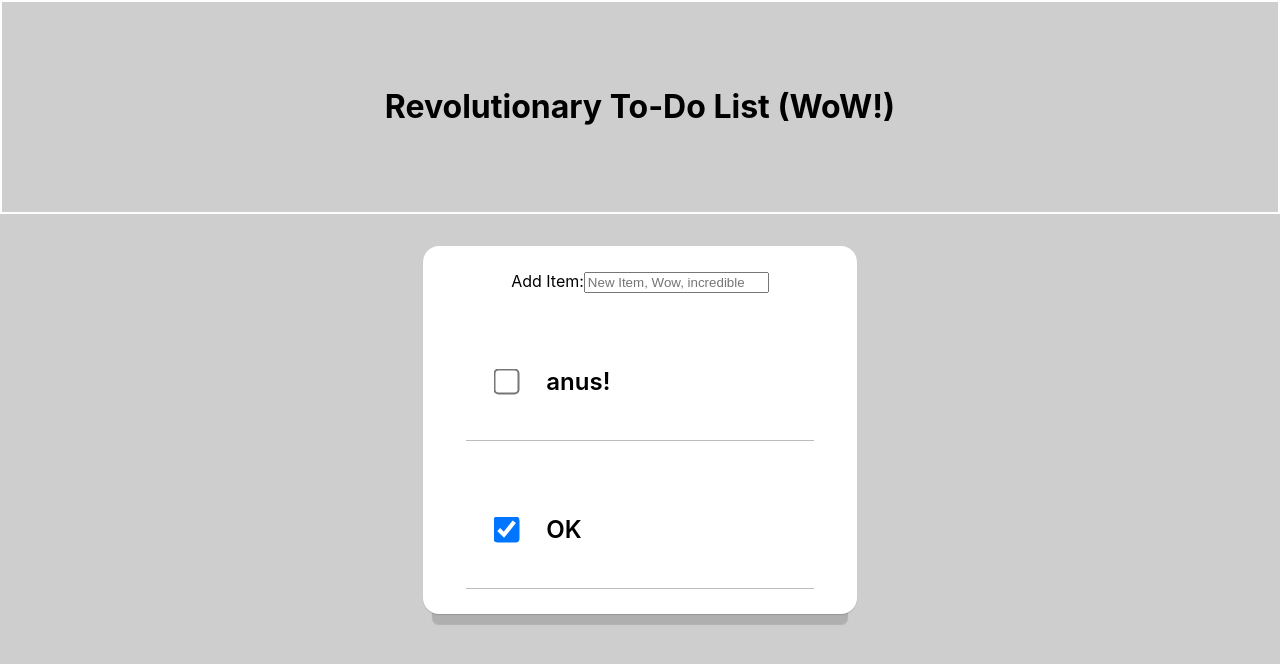
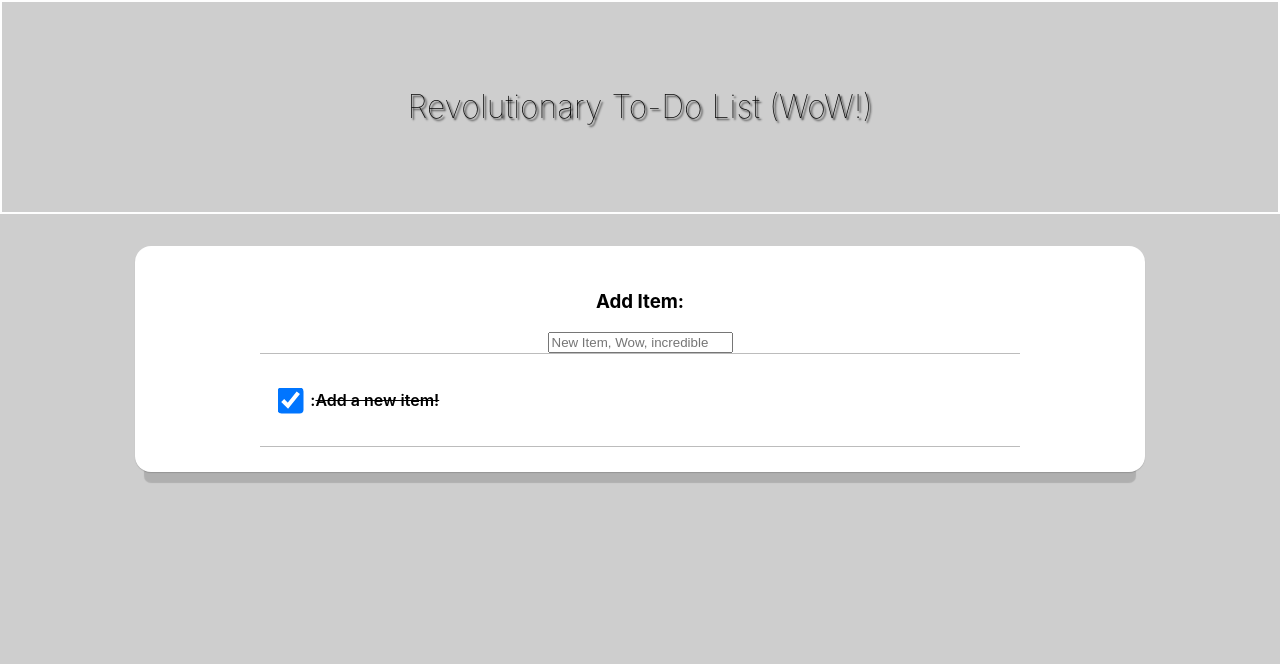
Before and after one commit to krbrennan/note_taker, a React (Create React App) app: page / in a window 1280 px wide. Shown: the top 664 px of the page. Built offline with nearby package versions, Linux system fonts and the light colour scheme; some icons are missing.

Commit message:
Formatting. Next transition state to ToDoItems component to adjust their completeness status

```diff
--- a/src/App.css
+++ b/src/App.css
@@ -19,6 +19,8 @@ html {
 }
 .header-text {
   color: #000000;
+  text-shadow: black 2px 2px 2px;
+  font-weight: 100;
 }
 
 
@@ -27,7 +29,7 @@ html {
   display: flex;
   flex-direction: column;
   align-items: center;
-  width:30%;
+  width:75%;
   margin: auto;
   background-color: white;
   padding: 25px;
@@ -43,7 +45,8 @@ html {
   justify-content: flex-start;
   align-items: center;
   width: 75%;
-  padding: 30px 30px 0;
+  padding: 20px;
+  border-top: 1px solid #bcbcbc;
   border-bottom: 1px solid #bcbcbc;
   font-weight: 600;
 }
@@ -58,3 +61,13 @@ input[type=checkbox]{
   margin-right: 1em;
   -webkit-transform: scale(2);
 }
+
+
+/* RESPONSIVE CSS */
+
+@media screen and (max-width:767px){
+  body{
+    background-color: green;
+    padding: 0 !important;
+  }
+}
--- a/src/App.js
+++ b/src/App.js
@@ -1,3 +1,9 @@
+// 5.1.2019
+// NEED TO:
+// Get rid of App's control over the todoItems
+// I cant modify the complete status of the items from the child component
+// the TodoItems component needs to have control over the state of the items
+
 import React from 'react'
 import ToDoItems from './components/ToDoItems'
 import AddItem from './components/AddItem'
@@ -12,11 +18,11 @@ class App extends React.Component {
     this.state = {
       // todoItems: notesData.map(item => <ToDoItems content={item}/>),
       toDoItems: [
-        {id:1, text: "anus!", isComplete:false},
-        {id:2, text: "OK", isComplete: true}
+        {id:1, text: "Add a new item!", isComplete:true},
       ]
     }
     this.handleNewItem = this.handleNewItem.bind(this)
+    this.handleChange = this.handleChange.bind(this)
   }
 
   handleNewItem(event){
@@ -33,15 +39,18 @@ class App extends React.Component {
     })
   }
 
+  handleChange(e){
+    console.log('changed!')
+  }
+
   render(){
-    let toDos = this.state.toDoItems.map(item => <ToDoItems content={item} />)
+    let toDos = this.state.toDoItems.map(item => <ToDoItems content={item} onChange={this.handleChange}/>)
     return (
       <div className="App">
         <Header />
         <div className='todo-container'>
           <AddItem onSubmit={this.handleNewItem} />
           {toDos}
-          {console.log(this.state.toDoItems)}
         </div>
       </div>
     )
--- a/src/components/AddItem.js
+++ b/src/components/AddItem.js
@@ -1,4 +1,12 @@
 import React from 'react'
+
+// For a few hours I was confounded with a simple issue.
+// onSubmit of the form I called a function in the parent component (through props)
+// and wondered why this component wouldn't reset the form value (back to '').
+// To remedy the issue I instead called a function within this component to handle the submit.
+// Within handleSubmit(e) I was able to clear the form value
+// and also pass the content back up to the parent so the parent
+// could update state with a new to-do item
 
 
 class AddItem extends React.Component{
@@ -24,20 +32,16 @@ class AddItem extends React.Component{
   }
 
   handleSubmit(e){
-    // e.persist()
     e.preventDefault()
     this.props.onSubmit(e.target[0].defaultValue)
-    // console.log(this.props.onSubmit())
-    // console.log(e.target[0].defaultValue)
     this.clearInputField()
   }
-
 
   render(){
     return(
       <div>
       <form onSubmit={this.handleSubmit} >
-          <label>Add Item:
+          <label><h3>Add Item:</h3>
             <input
               type='text'
               placeholder='New Item, Wow, incredible'
--- a/src/components/ToDoItems.js
+++ b/src/components/ToDoItems.js
@@ -1,17 +1,35 @@
 import React from 'react'
 
 function ToDoItems(props){
-  let isComplete = props.content.isComplete === true ? 1 : 0;
-
-  return(
-    <div className='todo-item'>
-      {isComplete ?
+  let completed = props.content.isComplete === true ? 1 : 0;
+  console.log(props)
+  if(props.content.isComplete === true){
+    return(
+      <div className='todo-item'>
         <input type='checkbox' defaultChecked={true} /> :
+        <p style={{textDecoration:'line-through'}}>{props.content.text}</p>
+      </div>
+    )
+  } else {
+    return (
+      <div className='todo-item'>
         <input type='checkbox' defaultChecked={false} />
-      }
-      <p className='todo-text'>{props.content.text}</p>
-    </div>
-  )
+        <p className='todo-text'>{props.content.text}</p>
+      </div>
+    )
+  }
+  // return(
+  //   <div className='todo-item'>
+  //     {completed ?
+  //       <input type='checkbox' defaultChecked={true} /> :
+  //       <input type='checkbox' defaultChecked={false} />
+  //     }
+  //     {completed === 1 ?
+  //       <p style={{textDecoration:'line-through'}}>{props.content.text}</p> :
+  //       <p className='todo-text'>{props.content.text}</p>
+  //     }
+  //   </div>
+  // )
 }
 
 export default ToDoItems
```
